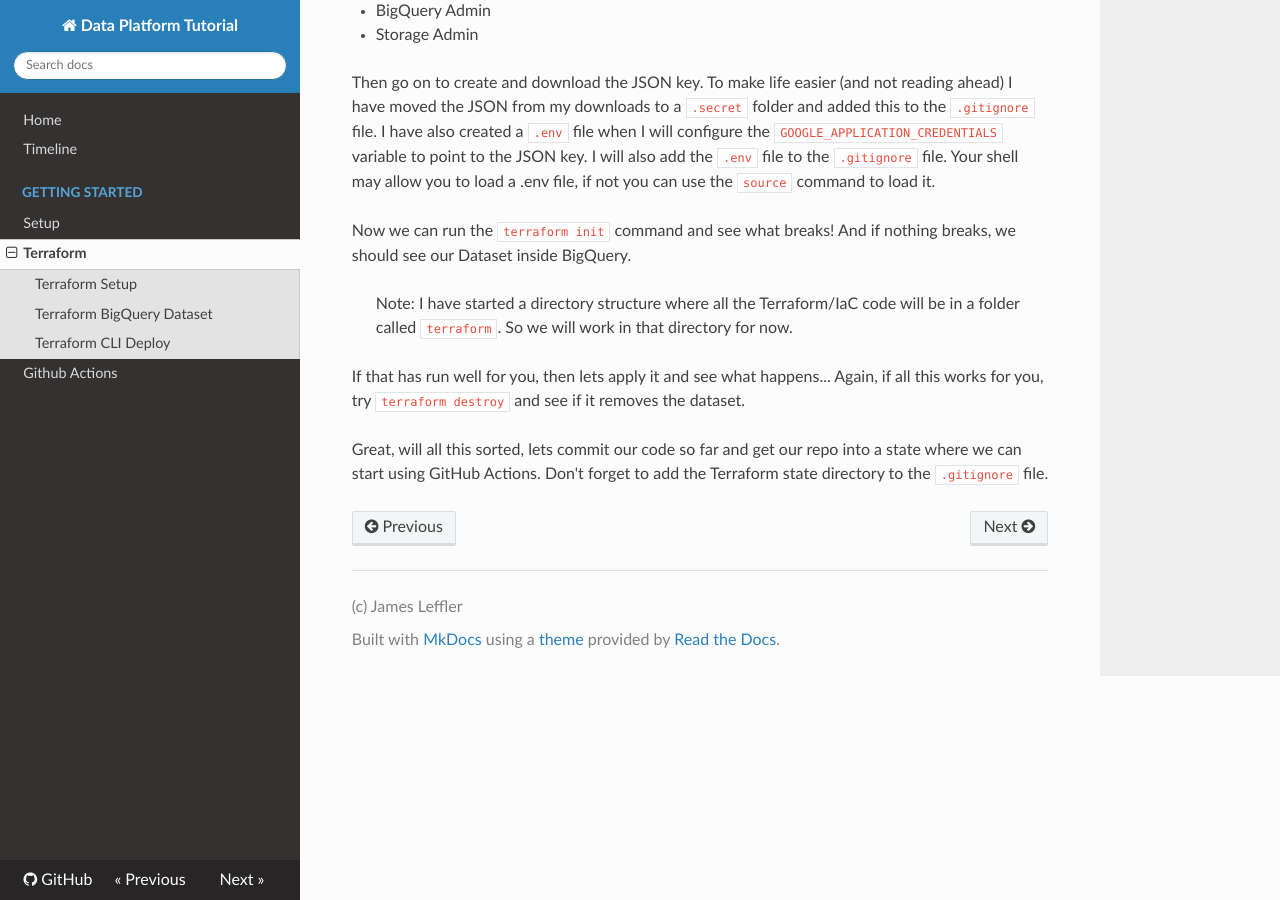
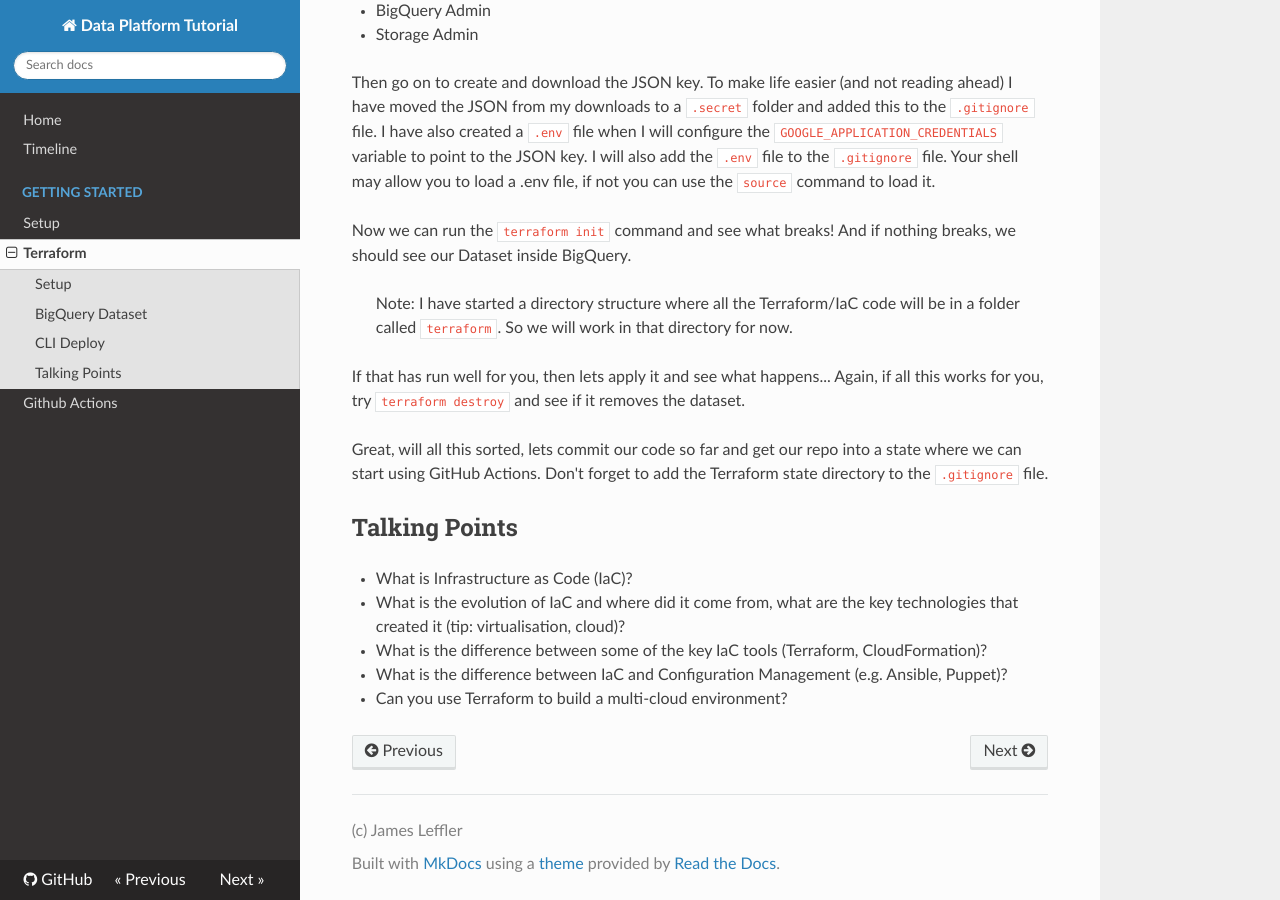
Before and after one commit to jsleffler/data-platform-tutorial, an MkDocs documentation site: the page built from docs/getting-started/terraform.md, in a window 1280 px wide and 900 px high, scrolled down 1413 px. Built offline with MkDocs 1.6.1, drawn with Linux system fonts in a browser that asks for light colours; nearby versions of some CDN libraries; some of the changed text lies outside the part shown.

Commit message:
chore(docs): added some talking points

```diff
--- a/docs/getting-started/terraform.md
+++ b/docs/getting-started/terraform.md
@@ -1,6 +1,6 @@
 # Terraform
 
-## Terraform Setup
+## Setup
 
 We will start with Terraform with the basic objective on push to main (or merge) it will deploy and create our infrastructure. We will use GitHub Actions to do this, we will also aim to make an empty dataset within GCP BigQuery.
 
@@ -8,7 +8,7 @@ Follow the Terraform setup for [your OS](https://developer.hashicorp.com/terrafo
 
 Ask you local AI copilot to help setup your boilerplate Terraform files, or follow the online tutorials. I wont dive into this as it is well documented and you can find it for yourself and dig deep into the areas you need to.
 
-## Terraform BigQuery Dataset
+## BigQuery Dataset
 
 To help here is a some boilerplate code for a dataset in BigQuery (API doc for [google_bigquery_dataset](https://registry.terraform.io/providers/hashicorp/google/latest/docs/resources/bigquery_dataset)):
 
@@ -30,7 +30,7 @@ resource "google_bigquery_dataset" "dataset" {
 
 In future steps we will setup and change access, labels and more. But for now, lets get this working.
 
-## Terraform CLI Deploy
+## CLI Deploy
 
 As mentioned before, this is contrary to our main objective; we will use the CLI to deploy the dataset to BigQuery. This is because we need to setup the service account and permissions, and this is best learnt and done via the CLI.
 
@@ -52,3 +52,11 @@ If that has run well for you, then lets apply it and see what happens...
 Again, if all this works for you, try `terraform destroy` and see if it removes the dataset.
 
 Great, will all this sorted, lets commit our code so far and get our repo into a state where we can start using GitHub Actions. Don't forget to add the Terraform state directory to the `.gitignore` file.
+
+## Talking Points
+
+* What is Infrastructure as Code (IaC)?
+* What is the evolution of IaC and where did it come from, what are the key technologies that created it (tip: virtualisation, cloud)?
+* What is the difference between some of the key IaC tools (Terraform, CloudFormation)?
+* What is the difference between IaC and Configuration Management (e.g. Ansible, Puppet)?
+* Can you use Terraform to build a multi-cloud environment?
```
Also changed, not shown: docs/getting-started/github-actions.md (+8 -1 lines).
